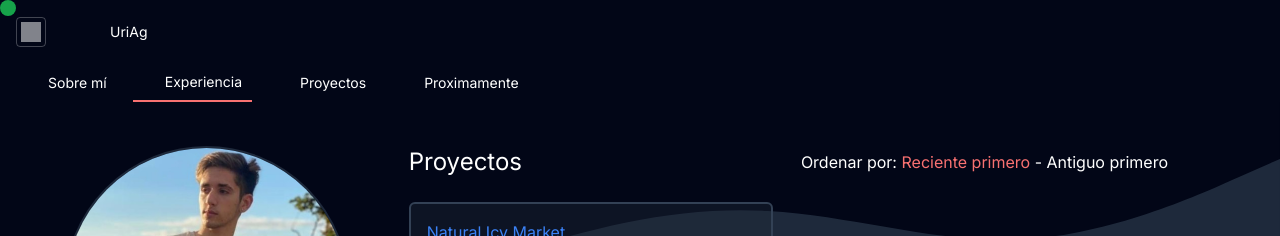
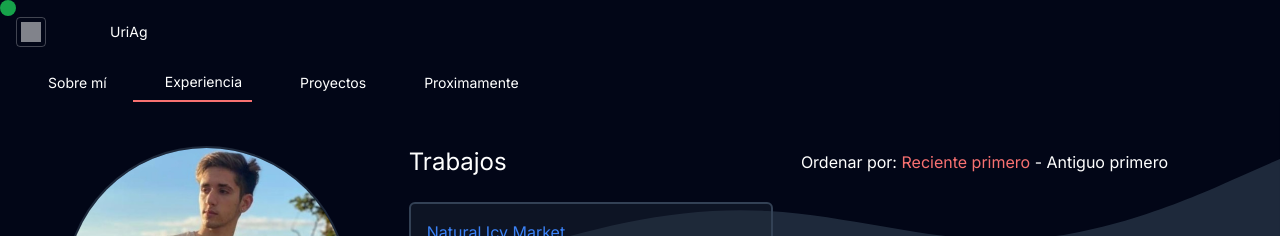
Before and after one commit to UriAg/Portfolio, a Next.js app: page /experience in a window 1280 px wide. Shown: the top 236 px of the page. Built offline with nearby package versions, Linux system fonts and the light colour scheme.

Commit message:
Dynamic title added on WorkDesk

```diff
--- a/src/app/components/WorkDesk.js
+++ b/src/app/components/WorkDesk.js
@@ -3,7 +3,7 @@ import { useMemo, useState } from "react";
 import ProjectCard from "../components/ProjectCard.js";
 import { useCustomContext } from "../context/utilsContext.js";
 
-const WorkDesk = ({ workJson }) => {
+const WorkDesk = ({ workJson, type }) => {
   const { handleChangePointerColor } = useCustomContext();
   const [projectsList, setProjectList] = useState(Object.values(workJson));
   const [projectsOrder, setProjectsOrder] = useState("newest");
@@ -24,7 +24,7 @@ const WorkDesk = ({ workJson }) => {
   return (
     <section className="w-full lg:w-3/4 lg:px-12 z-10">
       <div className="w-full pb-6 flex flex-col sm:flex-row sm:justify-between sm:items-center">
-        <h1 className="text-2xl">Proyectos</h1>
+        <h1 className="text-2xl">{type==='experience'?'Trabajos':'Proyectos'}</h1>
         <p>
           Ordenar por:&nbsp;
           <span
--- a/src/app/experience/page.js
+++ b/src/app/experience/page.js
@@ -2,7 +2,7 @@ import experienceJson from "../../../public/experience.json";
 import WorkDesk from "../components/WorkDesk";
 
 const Experience = () => {
-  return <WorkDesk workJson={experienceJson.work} />;
+  return <WorkDesk workJson={experienceJson.work} type='experience'/>;
 };
 
 export default Experience;
--- a/src/app/projects/information/page.js
+++ b/src/app/projects/information/page.js
@@ -5,7 +5,7 @@ import SearchParamsHandler from "./SearchParamasHandler";
 const Details = () => {
   return (
     <Suspense fallback={<div>Cargando...</div>}>
-      <SearchParamsHandler />
+      <SearchParamsHandler/>
     </Suspense>
   );
 };
--- a/src/app/projects/page.js
+++ b/src/app/projects/page.js
@@ -2,6 +2,6 @@ import projectsJson from "../../../public/experience.json";
 import WorkDesk from "../components/WorkDesk.js";
 
 const Information = () => {
-  return <WorkDesk workJson={projectsJson.projects} />;
+  return <WorkDesk workJson={projectsJson.projects} type='projects'/>;
 };
 export default Information;
```
